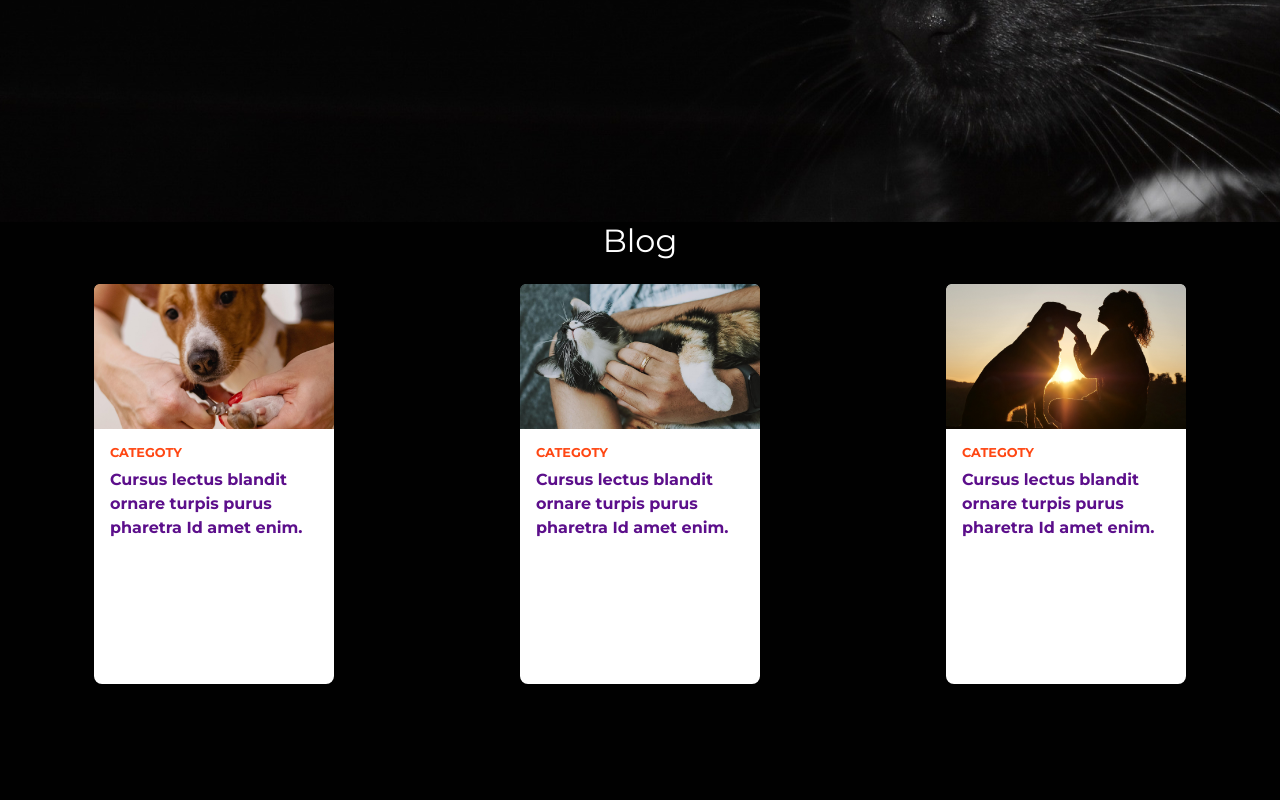
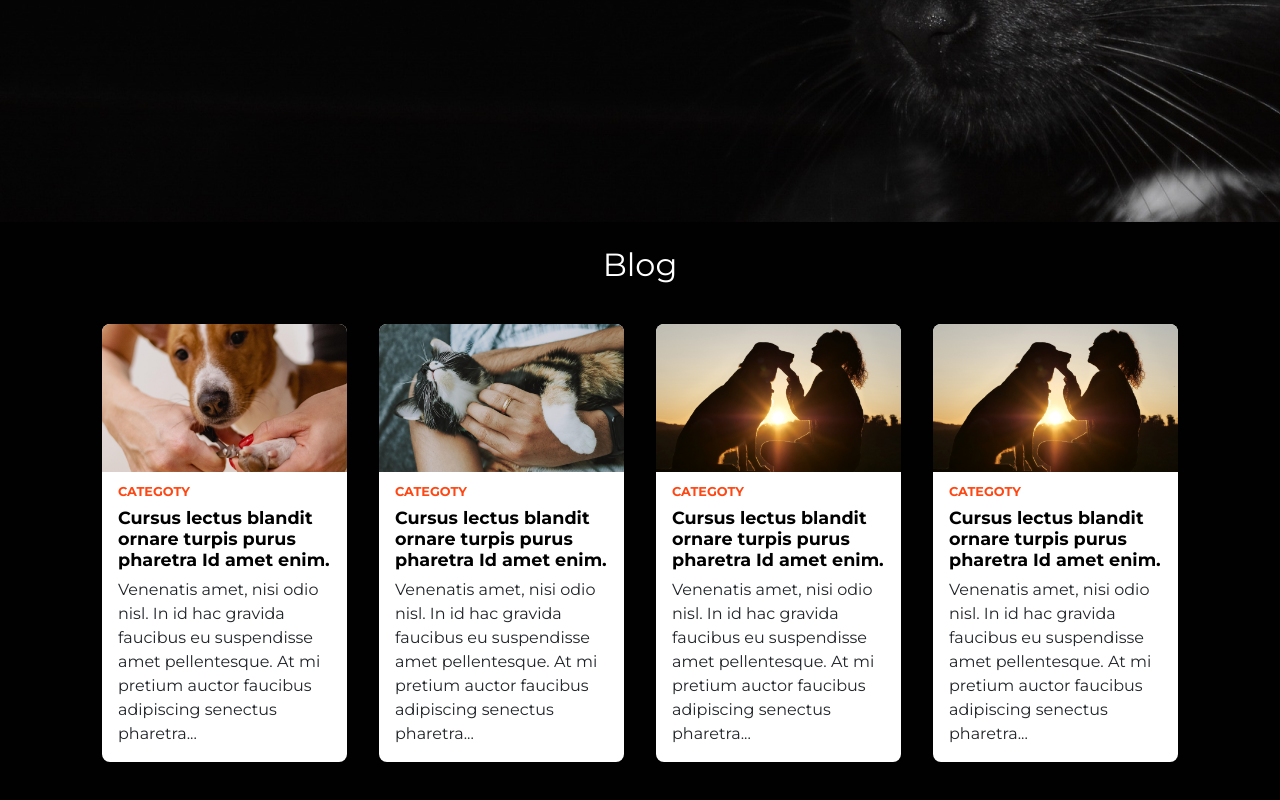
Before and after one commit to rodrigo-antonio-vargas-abarca/boombit-room-page, a React (Create React App) app in the folder boombit-room-page/: page / in a window 1280 px wide. Shown: the part 578-1378 px from the top of the page. Built offline with nearby package versions, Linux system fonts and the light colour scheme.

Commit message:
feat: include blog styles for desktop version

```diff
--- a/boombit-room-page/src/App.scss
+++ b/boombit-room-page/src/App.scss
@@ -339,23 +339,61 @@ footer .fa-2x {
 
 .section-blog .container .card {
     min-width: 15rem;
-    max-width: 15rem;
-    max-height: 50vh;
+    max-width: 25rem;
+    max-height: 75vh;
     min-height: 50vh;
     border-radius: 8px;
     padding: 0;
     border: none;
     text-align: start;
+    overflow-y: scroll;
 }
 
-.section-blog .container .card .card-title{
-    color: $secondary-2;
+.section-blog .container .card .card-title {
+    font-weight: bold !important;
+    font-size: 1.2em;
+    color: $primary-2;
+    margin-top: 1em;
+
+    @include media-breakpoint-up(sm) {
+        color: $primary;
+        font-size: 1.1em;
+        margin-top: 0px;
+    }
+}
+
+.section-blog .container .card .card-subtitle {
     text-transform: capitalize;
     font-size: .8rem;
     font-weight: bold !important;
+    color: $secondary-2  !important;
 }
 
-.section-blog .container .card .card-text{
-    color: $primary-2;
-    font-weight: bold !important;
+.section-blog .container .card .card-text {
+    font-weight: normal !important;
+    word-wrap: break-word;
 }
+
+/*********************************************************************************
+************************** scrollbar *********************************************
+**********************************************************************************
+/* width */
+.section-blog ::-webkit-scrollbar {
+    width: 0px;
+}
+
+/* Track */
+.section-blog ::-webkit-scrollbar-track {
+    background: transparent !important;
+}
+
+/* Handle */
+.section-blog ::-webkit-scrollbar-thumb {
+    background: #888;
+    transform: translateX(-25px);
+}
+
+/* Handle on hover */
+.section-blog ::-webkit-scrollbar-thumb:hover {
+    background: #555;
+}
--- a/boombit-room-page/src/components/Blog.js
+++ b/boombit-room-page/src/components/Blog.js
@@ -8,32 +8,45 @@ import image3 from '../images/pages/blog/blog-3.png';
 function Blog() {
     return (
         <div className='section-blog'>
-            <h2 className='text-light font-weight-bold'>Blog</h2>
-            <section className='container'>
-                <Card className="mx-2">
+            <h2 className='text-light font-weight-bold pt-4'>Blog</h2>
+            <section className='container mt-4 mb-4'>
+                <Card className="mx-3">
                     <Card.Img variant="top" src={image1} />
                     <Card.Body>
-                        <Card.Title>CATEGOTY</Card.Title>
-                        <Card.Text>
-                            Cursus lectus blandit ornare turpis purus pharetra Id amet enim.
+                        <Card.Subtitle className="mb-2">CATEGOTY</Card.Subtitle>
+                        <Card.Title>Cursus lectus blandit ornare turpis purus pharetra Id amet enim.</Card.Title>
+                        <Card.Text className='d-none d-md-block'>
+                            Venenatis amet, nisi odio nisl. In id hac gravida faucibus eu suspendisse amet pellentesque. At mi pretium auctor faucibus adipiscing senectus pharetra...
                         </Card.Text>
                     </Card.Body>
                 </Card>
-                <Card className="mx-2">
+                <Card className="mx-3">
                     <Card.Img variant="top" src={image2} />
                     <Card.Body>
-                        <Card.Title>CATEGOTY</Card.Title>
-                        <Card.Text>
-                            Cursus lectus blandit ornare turpis purus pharetra Id amet enim.
+                        <Card.Subtitle className="mb-2">CATEGOTY</Card.Subtitle>
+                        <Card.Title>Cursus lectus blandit ornare turpis purus pharetra Id amet enim.</Card.Title>
+                        <Card.Text className='d-none d-md-block'>
+                            Venenatis amet, nisi odio nisl. In id hac gravida faucibus eu suspendisse amet pellentesque. At mi pretium auctor faucibus adipiscing senectus pharetra...
                         </Card.Text>
                     </Card.Body>
                 </Card>
-                <Card className="mx-2">
+                <Card className="mx-3">
                     <Card.Img variant="top" src={image3} />
                     <Card.Body>
-                        <Card.Title>CATEGOTY</Card.Title>
-                        <Card.Text>
-                            Cursus lectus blandit ornare turpis purus pharetra Id amet enim.
+                        <Card.Subtitle className="mb-2">CATEGOTY</Card.Subtitle>
+                        <Card.Title>Cursus lectus blandit ornare turpis purus pharetra Id amet enim.</Card.Title>
+                        <Card.Text className='d-none d-md-block'>
+                            Venenatis amet, nisi odio nisl. In id hac gravida faucibus eu suspendisse amet pellentesque. At mi pretium auctor faucibus adipiscing senectus pharetra...
+                        </Card.Text>
+                    </Card.Body>
+                </Card>
+                <Card className="mx-3">
+                    <Card.Img variant="top" src={image3} />
+                    <Card.Body>
+                        <Card.Subtitle className="mb-2">CATEGOTY</Card.Subtitle>
+                        <Card.Title>Cursus lectus blandit ornare turpis purus pharetra Id amet enim.</Card.Title>
+                        <Card.Text className='d-none d-md-block'>
+                            Venenatis amet, nisi odio nisl. In id hac gravida faucibus eu suspendisse amet pellentesque. At mi pretium auctor faucibus adipiscing senectus pharetra...
                         </Card.Text>
                     </Card.Body>
                 </Card>
```
Also changed, not shown: boombit-room-page/src/App.css, 1 other file (tests, documents, lock files or other folders).
